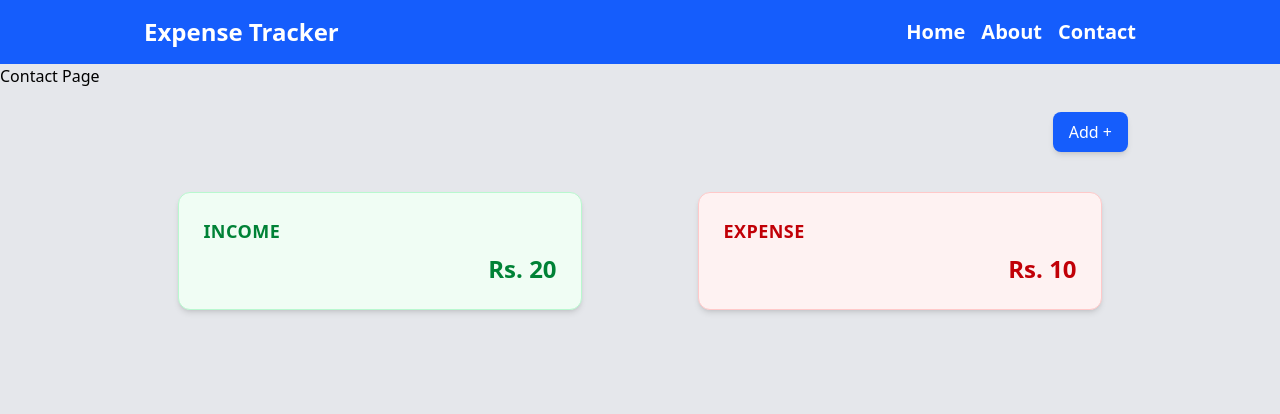
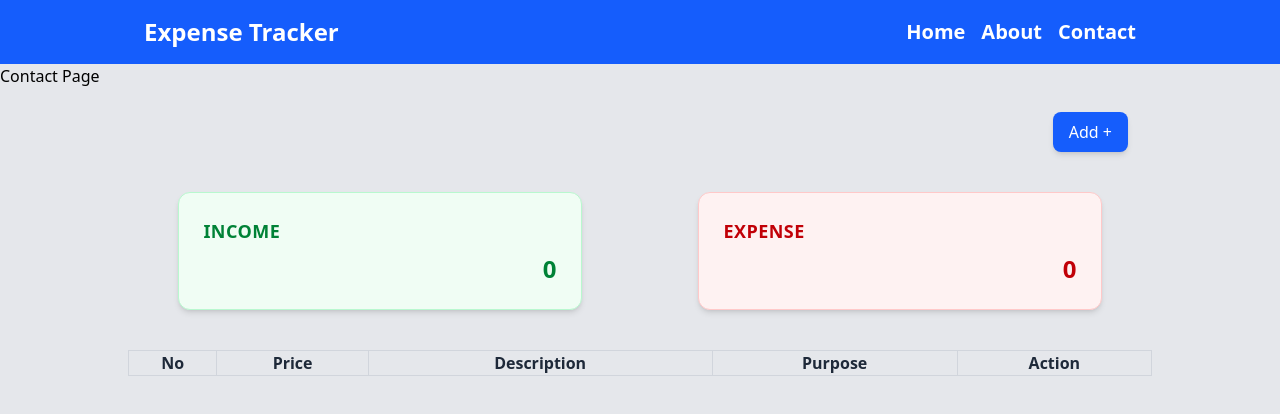
Before and after one commit to Hood-Khan/expense-management-app-reactjs, a React (Vite) app: page /contact in a window 1280 px wide. Shown: the top 414 px of the page. Built offline with nearby package versions, Linux system fonts and the light colour scheme.

Commit message:
calMarks fun for getting income and expense

```diff
--- a/src/App.jsx
+++ b/src/App.jsx
@@ -3,6 +3,7 @@ import Navbar from "./components/Navbar";
 import { Route, Routes } from "react-router-dom";
 import AddExpense from "./components/AddExpense";
 import AllExpense from "./components/AllExpense";
+import ListExpense from "./components/ListExpense";
 
 function App() {
   // const [isOpen, setIsOpen] = useState(true);
@@ -25,6 +26,7 @@ function App() {
       <div className="w-[80%] mx-auto">
         <AddExpense />
         <AllExpense />
+        <ListExpense />
       </div>
     </div>
   );
--- a/src/components/AddExpense.jsx
+++ b/src/components/AddExpense.jsx
@@ -34,6 +34,7 @@ function AddExpense() {
 
       alert('expense added successfully');
       event.target.reset()
+      setIsShown(true)
 
     }catch(err){
       console.log("Error in form submit", err);
--- a/src/components/AllExpense.jsx
+++ b/src/components/AllExpense.jsx
@@ -1,6 +1,27 @@
-import React from 'react'
+  import React, { useContext } from 'react'
+  import { mainContext } from '../context/MainContext'
 
   function AllExpense() {
+
+    const {allExpense} = useContext(mainContext);
+    // console.log(data);
+
+    const calMoney = (purpose) => {
+
+      if(allExpense.length<=0){
+        return 0;
+      }
+      const expenses = allExpense.filter((cur,i)=>
+        cur.purpose==purpose
+      ).map((cur)=>parseInt(cur.price))
+      if(expenses.length<=1){
+        return expenses[0]
+      }
+
+      const price = expenses.reduce((prev,cur)=>prev+cur)
+      return price;
+    }
+
     return (
       <>
         <div className="grid grid-cols-1 sm:grid-cols-2 gap-4">
@@ -11,7 +32,7 @@ function AllExpense() {
               Income
             </p>
             <p className="text-green-700 font-bold text-2xl text-right mt-2">
-            Rs. 20
+              {calMoney('income') || 0}
             </p>
           </div>
 
@@ -21,7 +42,7 @@ function AllExpense() {
               Expense
             </p>
             <p className="text-red-700 font-bold text-2xl text-right mt-2">
-            Rs. 10
+              {calMoney('expense') || 0}
             </p>
           </div>
 
--- a/src/components/ListExpense.jsx
+++ b/src/components/ListExpense.jsx
@@ -1,8 +1,23 @@
-import React from 'react'
+import React, { useContext } from 'react'
+import { mainContext } from '../context/MainContext'
 
 function ListExpense() {
+  const{allExpense} = useContext(mainContext)
   return (
-    <div>ListExpense</div>
+    <>
+      <table className='w-full border table-auto my-10 py-3'>
+        <tr>
+          <th className='border text-gray-800 border-gray-300'>No</th>
+          <th className='border text-gray-800 border-gray-300'>Price</th>
+          <th className='border text-gray-800 border-gray-300'>Description</th>
+          <th className='border text-gray-800 border-gray-300'>Purpose</th>
+          <th className='border text-gray-800 border-gray-300'>Action</th>
+        </tr>
+        <tbody>
+
+        </tbody>
+      </table>
+    </>
   )
 }
 
```
Lines whose indentation alone changed are shown as unchanged.
